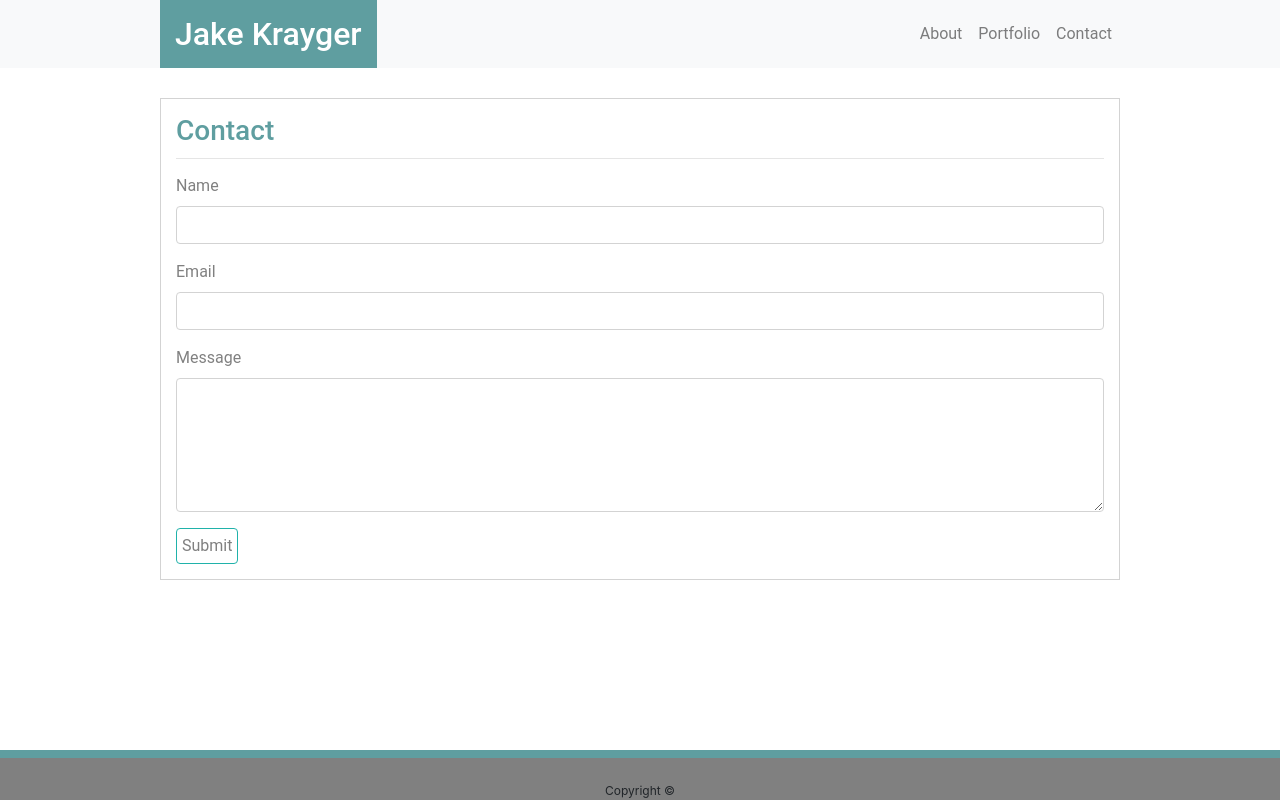
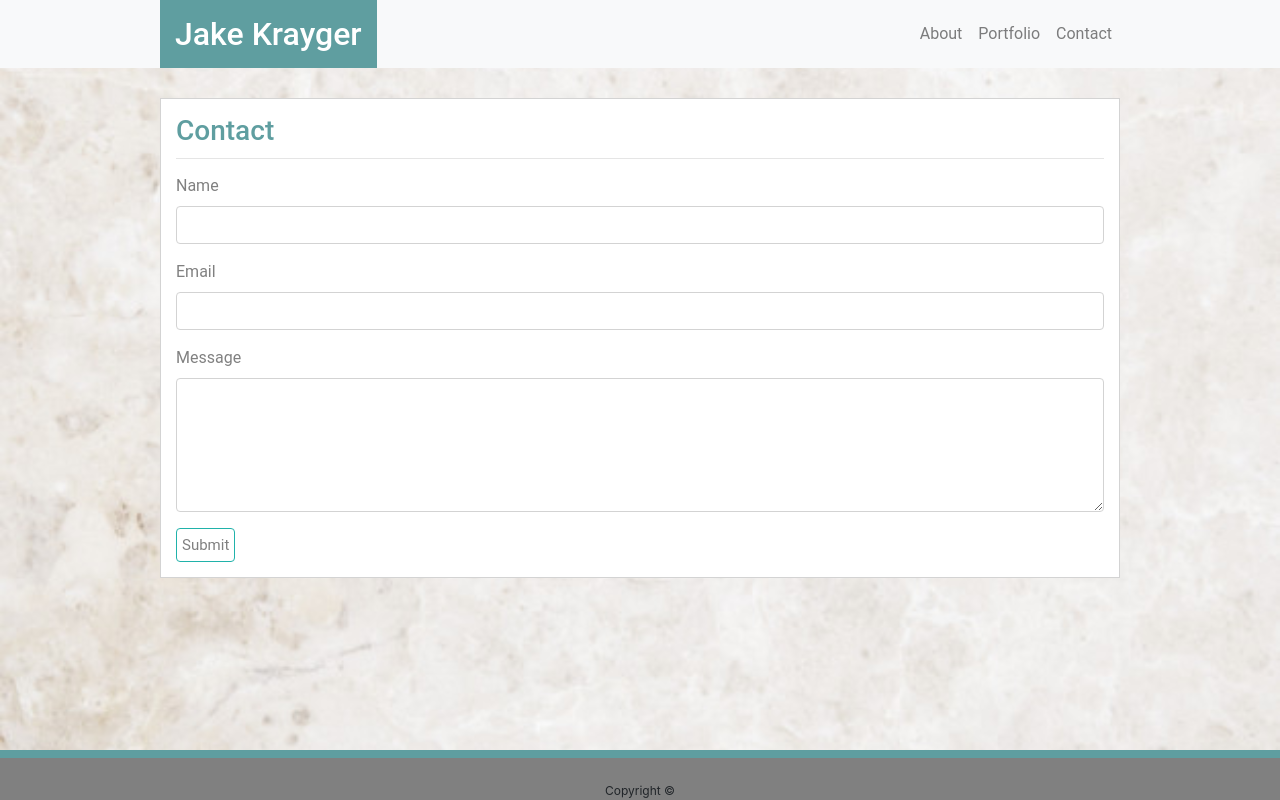
Before and after one commit to JKrayg/Bootstrap-Portfolio, a plain HTML site: page contact.html in a window 1280 px wide. Drawn offline with nearby package versions, Linux system fonts and the light colour scheme.

Commit message:
adding background

```diff
--- a/assets/css/style.css
+++ b/assets/css/style.css
@@ -1,5 +1,5 @@
 body {
-    background-image: url(/Users/jakekrayger/Desktop/images/jeremy-thomas-E0AHdsENmDg-unsplash.jpg);
+    background-image: url(../images/white-light-stone-floor-texture-background_40415-296\ copy.jpg);
     background-position: center;
     background-size: cover;
 }
@@ -34,7 +34,6 @@ h2 {
 
 h3 {
     padding-top: 15px;
-    padding-left: 15px;
     margin: 0;
     font-family: "Roboto", sans-serif;
     color: cadetblue;
@@ -107,6 +106,7 @@ hr {
     color: gray;
     padding: 5px;
     margin-bottom: 15px;
+    font-size: 15px;
  }
   .sub-button:hover {
     background-color: rgba(38, 201, 193, 0.507);
@@ -133,7 +133,7 @@ form {
 .navbar-nav a {
     color: rgb(88, 88, 88);
     text-decoration: none;
-    padding: 5px 20px;
+    padding: 0px 8px;
     font-family: "Roboto", sans-serif;
     font-size: 1em;
 }
--- a/contact.html
+++ b/contact.html
@@ -29,7 +29,9 @@
     </nav>
         <div class="container">
             <div class="row">
-                <h3>Contact</h3>
+                <div class="col-md-12">
+                    <h3>Contact</h3>
+                </div>
             </div>
             <hr>
             <form>
```
Also changed, not shown: index.html (+3 -1 lines), assets/images/white-light-stone-floor-texture-background_40415-296 copy.jpg (added).
